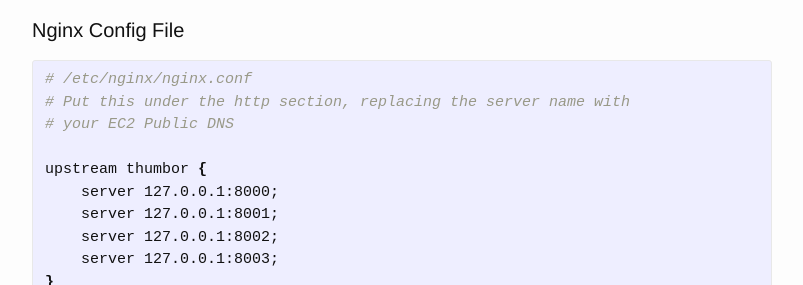
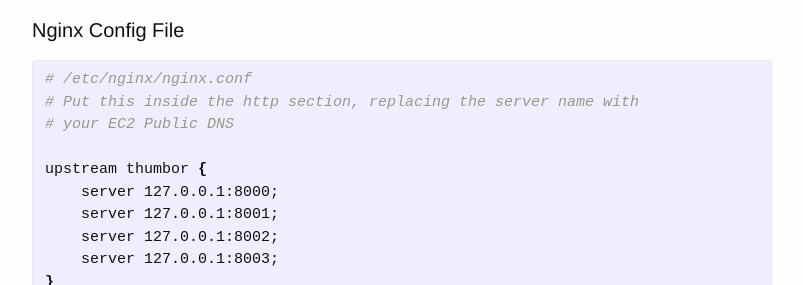
Before and after one commit to hiattp/blog, a Jekyll site: the page built from _posts/2014-10-26-image-processing-with-thumbor-behind-nginx-on-ec2.markdown, in a window 1280 px wide and 900 px high, scrolled down 1423 px. Shown: the part 166-451 px from the top of the window, without its empty margins (238-1041 px from the left). Built offline with Jekyll 4.4.1, drawn with Linux system fonts in a browser that asks for light colours; comment, search, counter and statistics services are not loaded.

Commit message:
changed verbiage in thumbor post

```diff
--- a/_posts/2014-10-26-image-processing-with-thumbor-behind-nginx-on-ec2.markdown
+++ b/_posts/2014-10-26-image-processing-with-thumbor-behind-nginx-on-ec2.markdown
@@ -77,7 +77,7 @@
 
 {% highlight bash shell %}
 # /etc/nginx/nginx.conf
-# Put this under the http section, replacing the server name with
+# Put this inside the http section, replacing the server name with
 # your EC2 Public DNS
 
 upstream thumbor {
```
